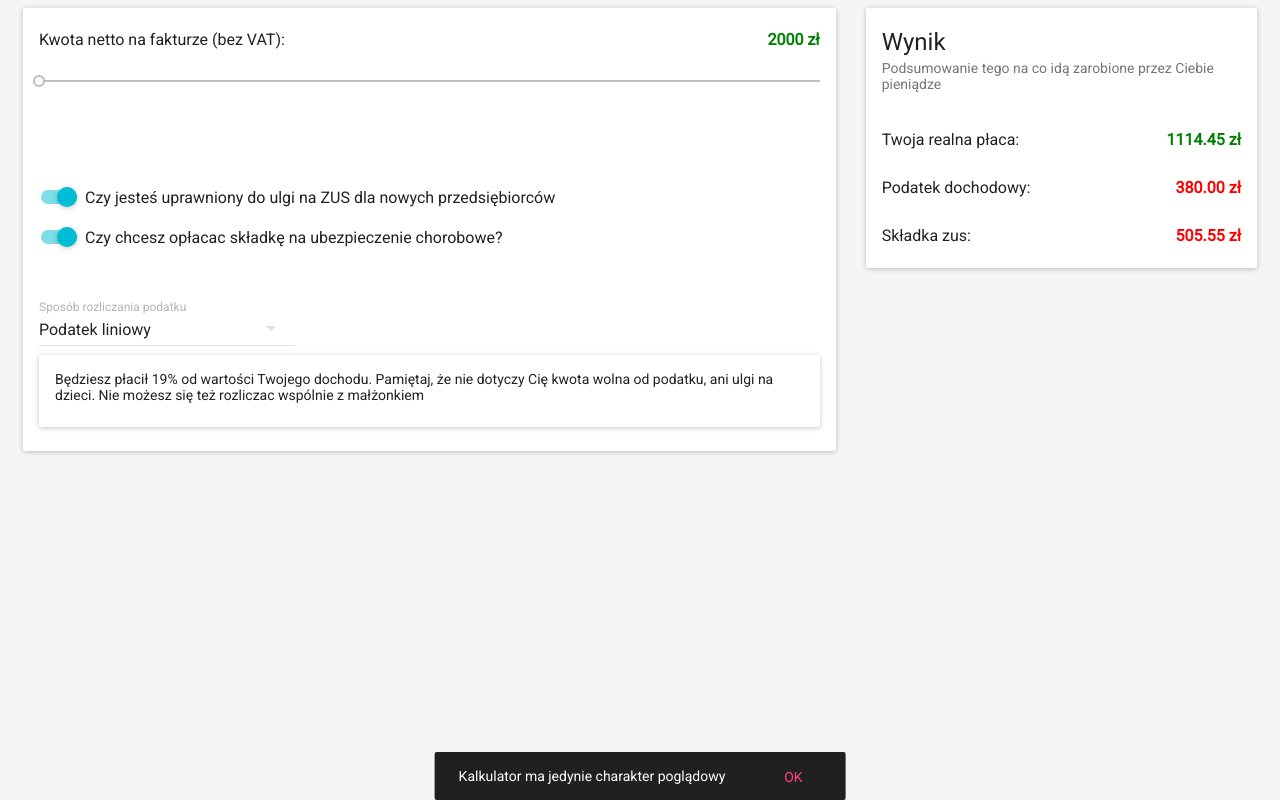
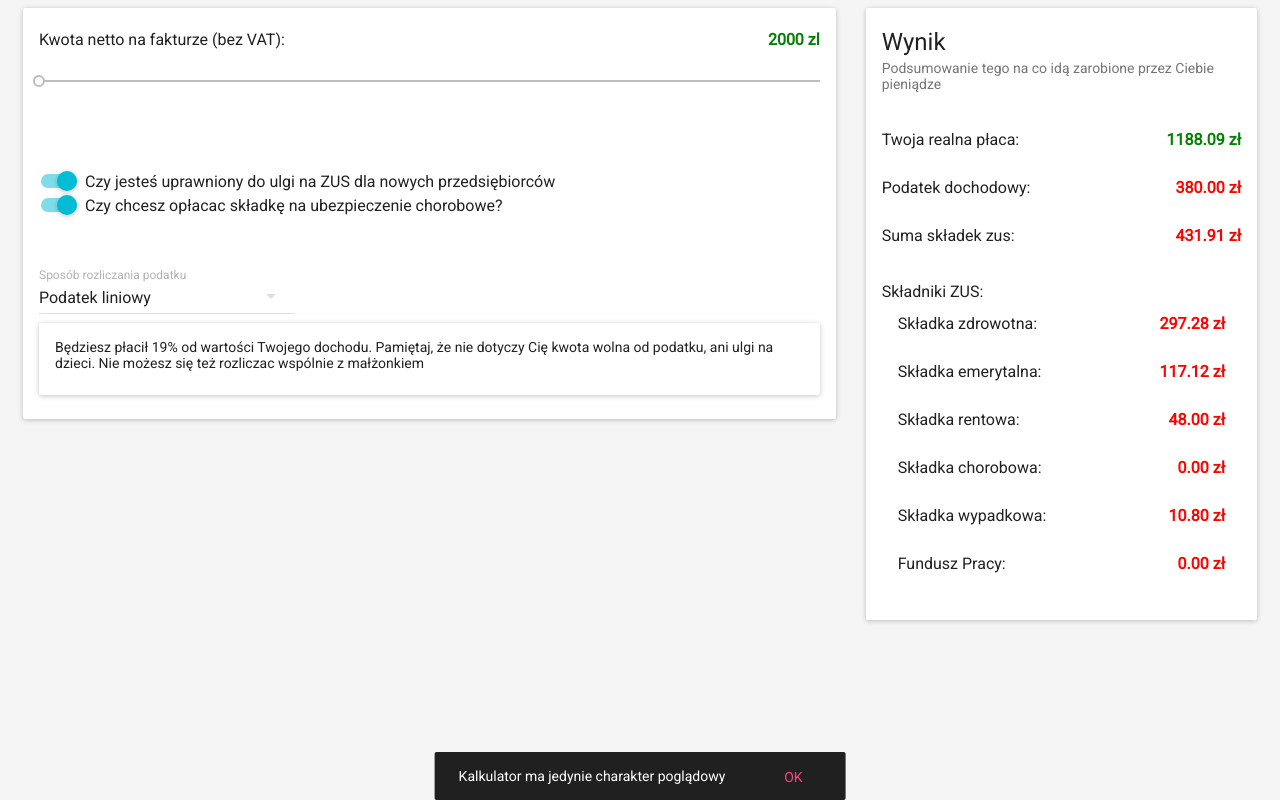
Before and after one commit to maciejbaranowski/b2b_calculator, a React app: page / in a window 1280 px wide. Built offline with nearby package versions, Linux system fonts and the light colour scheme.

Commit message:
ZUS stats changed to real ones and clarified, minor refactoring here and there

```diff
--- a/src/Calculator.js
+++ b/src/Calculator.js
@@ -32,13 +32,43 @@ const calculateIncomeTax = inputStats => {
   }
 };
 
+const calculateZusPart = inputStats => {
+  if (!inputStats.zusSmallSize) {
+    return {
+      health: (297.28).toFixed(2),
+      healthTaxFree: (255.99).toFixed(2),
+      retirement: (499.28).toFixed(2),
+      pension: (204.62).toFixed(2),
+      sick: inputStats.zusHeath ? (62.67).toFixed(2) : (0.0).toFixed(2),
+      accident: (46.04).toFixed(2),
+      workFund: (62.67).toFixed(2)
+    };
+  }
+  return {
+    health: (297.28).toFixed(2),
+    healthTaxFree: (255.99).toFixed(2),
+    retirement: (117.12).toFixed(2),
+    pension: (48.0).toFixed(2),
+    sick: inputStats.zusHeath ? (14.7).toFixed(2) : (0.0).toFixed(2),
+    accident: (10.8).toFixed(2),
+    workFund: (0.0).toFixed(2)
+  };
+};
+
 const calculateOutput = inputStats => {
-  let incomeTax = calculateIncomeTax(inputStats);
-  let zus = (inputStats.zusSmallSize ? 500 : 1100) + (inputStats.zusHealth ? 5.55 : 0);
+  let incomeTax = calculateIncomeTax(inputStats).toFixed(2);
+  let zus = calculateZusPart(inputStats);
+  let zusSum = 0;
+  Object.values(zus).reduce((key, value) => {
+    zusSum += Number(value);
+  });
+
+  let realIncome = (inputStats.netInvoice - incomeTax - zusSum).toFixed(2);
   return {
-    incomeTax: incomeTax.toFixed(2),
-    zus: zus.toFixed(2),
-    realIncome: (inputStats.netInvoice - incomeTax - zus).toFixed(2)
+    incomeTax,
+    zus,
+    zusSum,
+    realIncome
   };
 };
 
--- a/src/SliderWithCurrency.js
+++ b/src/SliderWithCurrency.js
@@ -8,7 +8,8 @@ class SliderWithCurrency extends React.Component {
   render() {
     return (
       <div>
-        {this.props.heading} <span className="income">{this.props.value} zł</span>
+        {this.props.heading}
+        <span className="income">{this.props.value} zl</span>
         <Slider min={2000} max={50000} step={100} value={this.props.value} onChange={this.handleChange} />
       </div>
     );
--- a/src/Summary.js
+++ b/src/Summary.js
@@ -1,19 +1,30 @@
 import React from "react";
 import { List, ListItem } from "material-ui/List";
 import { Card, CardTitle } from "material-ui/Card";
+
+const SummaryItem = props => (
+  <ListItem>
+    {props.label}: <span className={props.class}>{props.value} zł</span>
+  </ListItem>
+);
 
 const Summary = props => (
   <Card>
     <CardTitle title="Wynik" subtitle="Podsumowanie tego na co idą zarobione przez Ciebie pieniądze" />
     <List>
+      <SummaryItem label="Twoja realna płaca" class="income" value={props.stats.realIncome} />
+      <SummaryItem label="Podatek dochodowy" class="expense" value={props.stats.incomeTax} />
+      <SummaryItem label="Suma składek zus" class="expense" value={props.stats.zusSum} />
       <ListItem>
-        Twoja realna płaca: <span className="income">{props.stats.realIncome} zł</span>
-      </ListItem>
-      <ListItem>
-        Podatek dochodowy: <span className="expense">{props.stats.incomeTax} zł</span>
-      </ListItem>
-      <ListItem>
-        Składka zus: <span className="expense">{props.stats.zus} zł</span>
+        <List>
+          Składniki ZUS:
+          <SummaryItem label="Składka zdrowotna" class="expense" value={props.stats.zus.health} />
+          <SummaryItem label="Składka emerytalna" class="expense" value={props.stats.zus.retirement} />
+          <SummaryItem label="Składka rentowa" class="expense" value={props.stats.zus.pension} />
+          <SummaryItem label="Składka chorobowa" class="expense" value={props.stats.zus.sick} />
+          <SummaryItem label="Składka wypadkowa" class="expense" value={props.stats.zus.accident} />
+          <SummaryItem label="Fundusz Pracy" class="expense" value={props.stats.zus.workFund} />
+        </List>
       </ListItem>
     </List>
   </Card>
--- a/src/Toggles.js
+++ b/src/Toggles.js
@@ -10,15 +10,12 @@ class BaseToggle extends React.Component {
   };
   render() {
     return (
-      <div>
-        <br />
       <Toggle
         label={this.getLabelText()}
         labelPosition="right"
         toggled={this.props.value}
         onToggle={this.handleChange}
       />
-      </div>
     );
   }
 }
```
Lines whose indentation alone changed are shown as unchanged.
